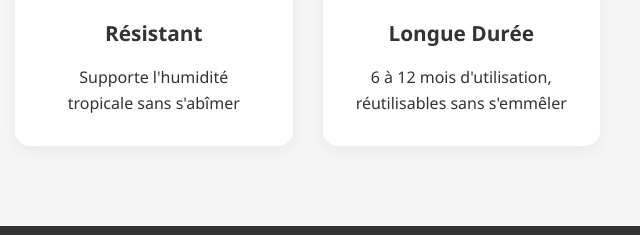
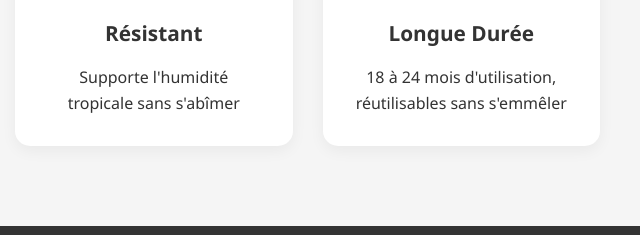
Before and after one commit to sicarter94/mosieht, a plain HTML site: page index.html in a window 1280 px wide. Shown: the part 1190-1425 px from the top of the page, 640-1280 px from the left. Drawn offline with Linux system fonts and the light colour scheme.

Commit message:
modifications

```diff
--- a/index.html
+++ b/index.html
@@ -491,7 +491,7 @@
             <div class="feature-card">
                 <div class="feature-icon"><i class="fas fa-clock"></i></div>
                 <h3>Longue Durée</h3>
-                <p>6 à 12 mois d'utilisation, réutilisables sans s'emmêler</p>
+                <p>18 à 24 mois d'utilisation, réutilisables sans s'emmêler</p>
             </div>
         </div>
     </section>
```
